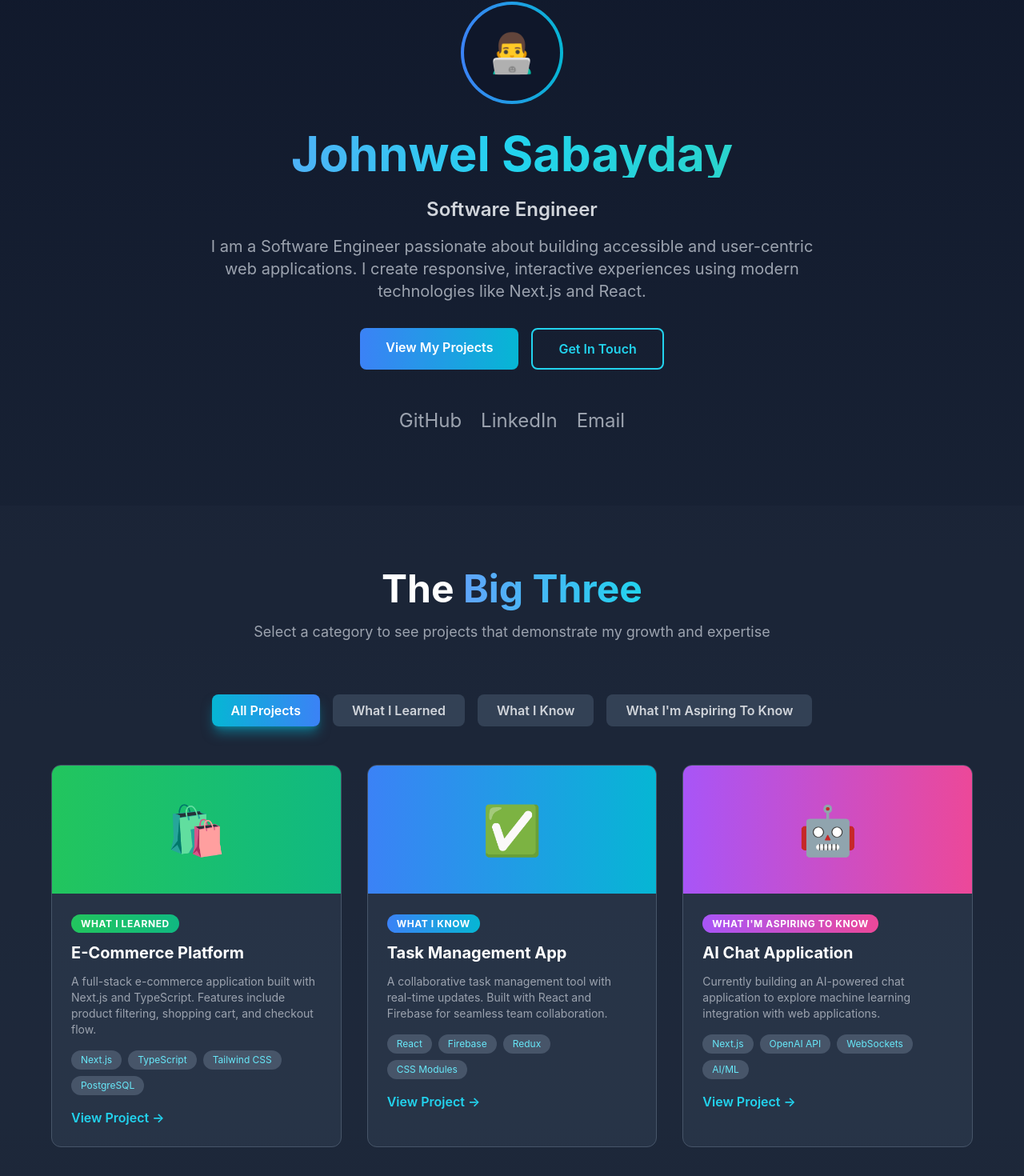
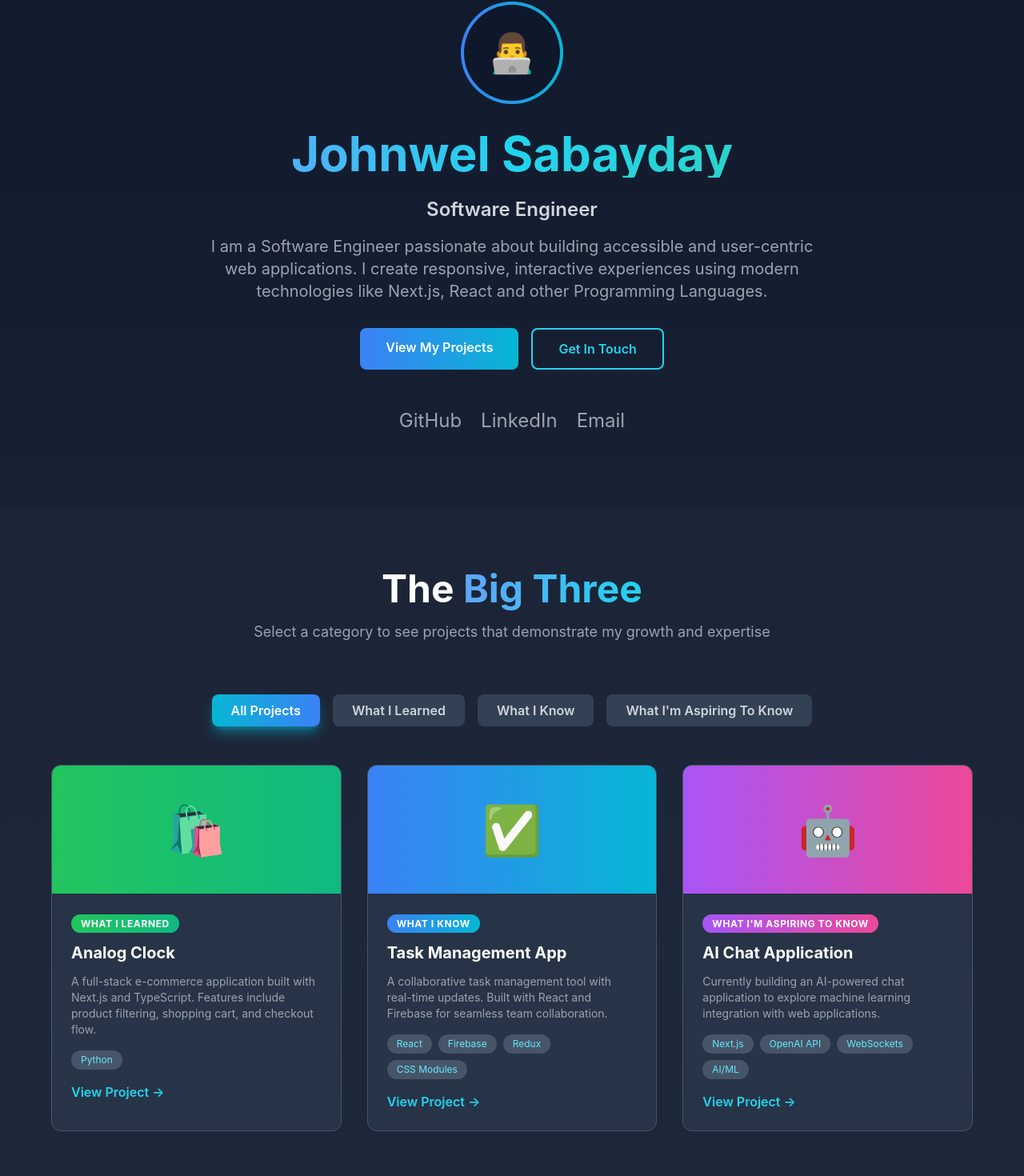
Before and after one commit to itscloudyy/FinalPortfolio_Sabayday, a Next.js app: page / in a window 1280 px wide. Shown: the part 233-1703 px from the top of the page at 80% size. Built offline with nearby package versions, Linux system fonts and the light colour scheme.

Commit message:
revision of mains

```diff
--- a/components/BigThree.tsx
+++ b/components/BigThree.tsx
@@ -15,11 +15,11 @@ interface Project {
 const projects: Project[] = [
   {
     id: 1,
-    title: "E-Commerce Platform",
+    title: "Analog Clock",
     description: "A full-stack e-commerce application built with Next.js and TypeScript. Features include product filtering, shopping cart, and checkout flow.",
     category: "learned",
-    technologies: ["Next.js", "TypeScript", "Tailwind CSS", "PostgreSQL"],
-    link: "https://github.com",
+    technologies: ["Python"],
+    link: "https://github.com/itscloudyy/AnalogClockPython.git",
     image: "🛍️"
   },
   {
--- a/components/Hero.tsx
+++ b/components/Hero.tsx
@@ -20,7 +20,7 @@ export default function Hero() {
 
         <p className="text-lg sm:text-xl text-gray-400 mb-8 leading-relaxed max-w-3xl">
           I am a Software Engineer passionate about building accessible and user-centric web applications.
-          I create responsive, interactive experiences using modern technologies like Next.js and React.
+          I create responsive, interactive experiences using modern technologies like Next.js, React and other Programming Languages.
         </p>
 
         <div className="flex flex-col sm:flex-row gap-4 justify-center mb-12">
```
